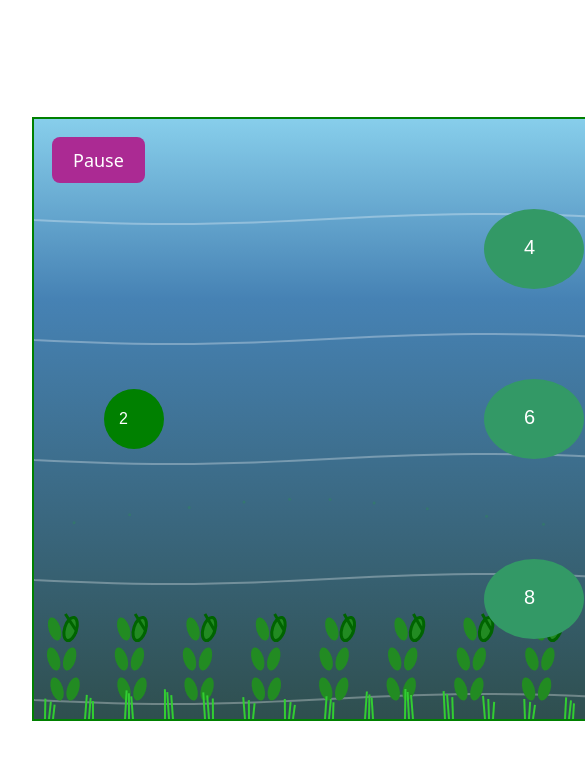
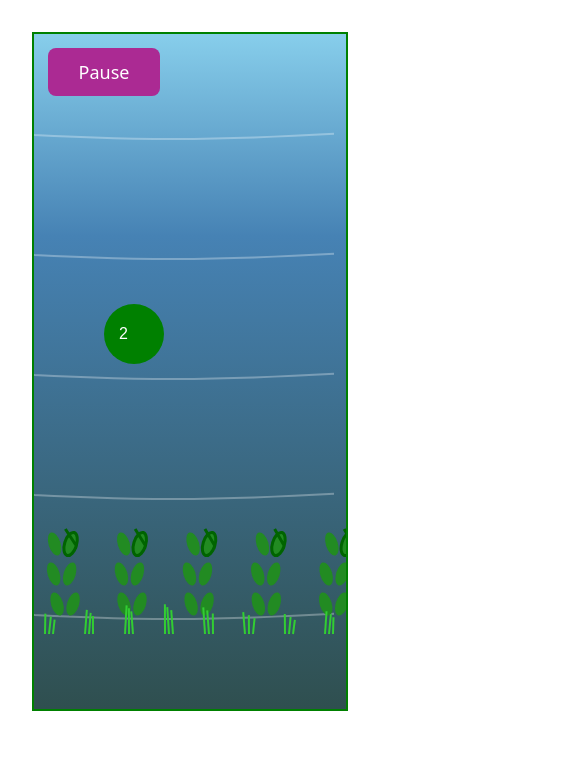
Before and after one commit to rinku176/Hiring-Challenge-Build-in-Public, a Vue app in the folder frog-endless-runner/: page / in a window 390 px wide. Shown: the top 760 px of the page, 585 px wide, since content can reach past the window. Built offline with nearby package versions, Linux system fonts and the light colour scheme.

Commit message:
Resize Canvas for Mobile Version
Also changed the pause button for the mobile version

```diff
--- a/frog-endless-runner/src/App.vue
+++ b/frog-endless-runner/src/App.vue
@@ -1,41 +1,32 @@
 <template>
-  <div class="page-view">
-    <div class="page-container">
-      <canvas ref="gameCanvas" width="1000" height="600" style="border: 2px solid green;"></canvas>
+
+      <canvas ref="gameCanvas" v-bind:width="screenWidth * 0.8" v-bind:height="screenHeight * 0.8" class="canvas-class" style="border: 2px solid green;"></canvas>
       <button v-if="showRetry" class="retry-btn" @click="resetGame">Retry</button>
       <button v-if="!showResume" class="pause-btn" @click="pauseGame">Pause</button>
       <button v-if="showResume" class="resume-btn" @click="resumeGame">Resume</button>
       <button v-if="showRewardContinue" class="continue-btn" @click="resumeGame">Continue</button>
 
-    </div>
-  </div>
+
 </template>
 
 <style scoped>
-.page-view
+.canvas-class
 {
-  display: flex;
-  justify-content: center;
-  margin-top: 20px;
-}
-
-.page-container
-{
-  position: relative;
-  width: 1000px;
-  height: 630px;
+  position: absolute;
+  top: 2rem;
+  left: 2rem;
 }
 
 .pause-btn, .resume-btn
 {
   position: absolute;
-  top: 20px;
-  left: 20px;
-  padding: 10px 20px;
+  top: 3rem;
+  left: 3rem;
+  height: 3rem;
+  width: 7rem;
   font-size: 18px;
   background-color: #ab2a93;
   color: white;
-  border-radius: 8px;
 }
 
 .pause-btn:hover , .resume-btn:hover
@@ -116,12 +107,17 @@ const GameState = {
 
 const frog = new Frog()
 const fly = new Fly()
-let currentGameState = GameState.GameNotStarted
 
 const gameCanvas = ref(null)
 const showRetry = ref(false)
 const showResume = ref(false)
 const showRewardContinue = ref(false)
+
+const gravity = 0.5
+let screenWidth = document.documentElement.clientWidth
+let screenHeight = document.documentElement.clientHeight
+
+let currentGameState = GameState.GameNotStarted
 
 let lilypads = new Array()
 let nextcolumn = 0
@@ -129,7 +125,6 @@ let currentNumber = 2
 let skipStep = 2
 let LilypadMovementSpeed = 0.8
 
-const gravity = 0.5
 let beepad = null
 let lilypadTimer = null
 let AttachBeepadTimer = null
@@ -163,12 +158,16 @@ function drawPretty(canvas,ctx)
     ctx.stroke()
   }
 }
-function drawAnimatedPlants(ctx) {
+
+function drawAnimatedPlants(ctx)
+{
+
+  const bottomY = 600 //canvas height
   const time = Date.now() * 0.001
-  const bottomY = 600 // Canvas height
 
-  // Draw kelp-like plants (gentle sway)
-  for (let i = 0; i < 15; i++) {
+  // Draw kelp-like plants
+  for (let i = 0; i < 15; i++)
+  {
     const x = (i * 67) + 35
     const segments = 8
     const segmentHeight = 15
@@ -178,8 +177,9 @@ function drawAnimatedPlants(ctx) {
     ctx.beginPath()
     ctx.moveTo(x, bottomY)
 
-    // Draw segmented kelp with gentle sway
-    for (let segment = 0; segment < segments; segment++) {
+    // Draw segmented kelp
+    for (let segment = 0; segment < segments; segment++)
+    {
       const segmentY = bottomY - (segment * segmentHeight)
       const sway = Math.sin(time * 0.8 + segment * 0.3 + i * 0.2) * (segment * 2)
       const segmentX = x + sway
@@ -187,7 +187,8 @@ function drawAnimatedPlants(ctx) {
       ctx.lineTo(segmentX, segmentY)
 
       // Add small side leaves every few segments
-      if (segment % 2 === 0 && segment > 0) {
+      if (segment % 2 === 0 && segment > 0)
+      {
         ctx.save()
         ctx.fillStyle = '#228B22'
 
@@ -208,7 +209,8 @@ function drawAnimatedPlants(ctx) {
   }
 
   // Draw small ground plants
-  for (let i = 0; i < 25; i++) {
+  for (let i = 0; i < 25; i++)
+  {
     const x = (i * 40) + 15
     const plantHeight = 25 + Math.sin(time * 0.4 + i) * 5
 
@@ -216,7 +218,8 @@ function drawAnimatedPlants(ctx) {
     ctx.lineWidth = 2
 
     // Small grass-like plants
-    for (let blade = 0; blade < 3; blade++) {
+    for (let blade = 0; blade < 3; blade++)
+    {
       const bladeX = x + (blade - 1) * 4
       const bladeHeight = plantHeight - blade * 3
 
@@ -227,16 +230,7 @@ function drawAnimatedPlants(ctx) {
     }
   }
 
-  // Draw floating algae particles (reduced and more natural)
-  ctx.fillStyle = 'rgba(46, 139, 87, 0.4)'
-  for (let i = 0; i < 20; i++) {
-    const particleX = (i * 50) + Math.sin(time * 0.3 + i) * 10
-    const particleY = 400 + Math.sin(time * 0.2 + i * 0.4) * 20
 
-    ctx.beginPath()
-    ctx.arc(particleX, particleY, 1.5, 0, Math.PI * 2)
-    ctx.fill()
-  }
 }
 
 function drawLilypads(ctx)
@@ -632,6 +626,9 @@ function AttachBeepad()
 
 function render()
 {
+  screenWidth = document.documentElement.clientWidth
+  screenHeight = document.documentElement.clientHeight
+
   const canvas = gameCanvas.value
   const ctx = canvas.getContext('2d')
 
```
